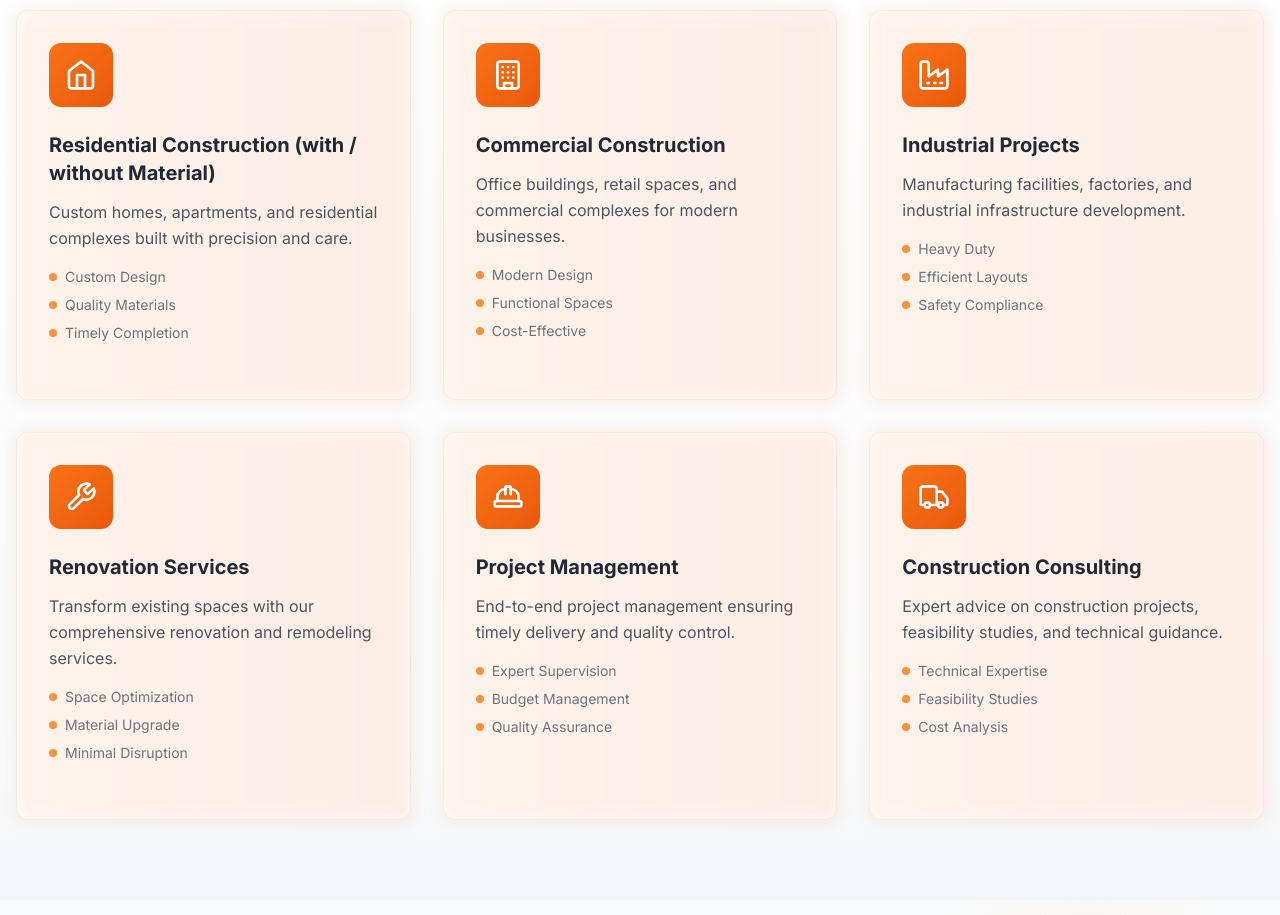
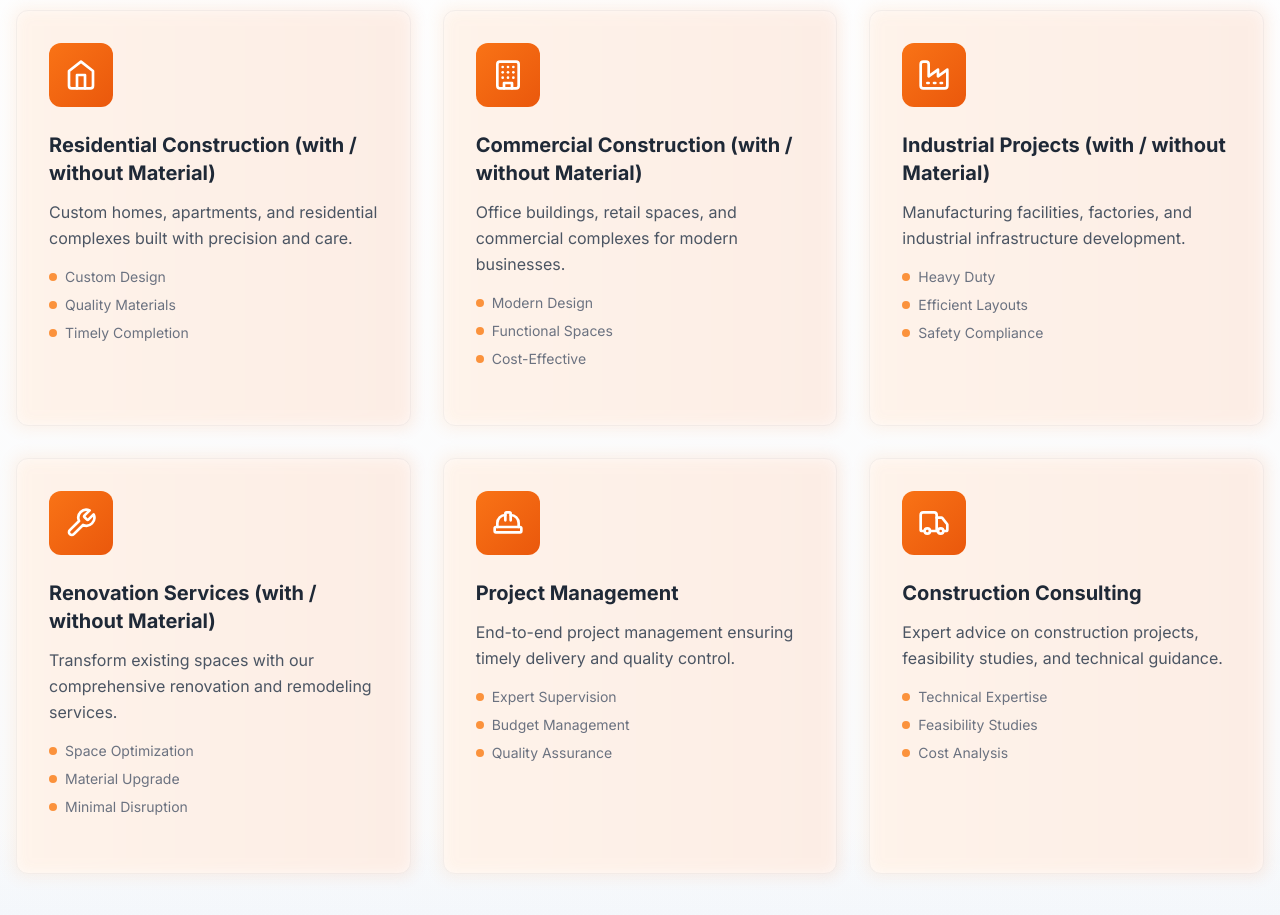
Before and after one commit to abdulrehmangulfaraz/Bin-Qasim-Enterprises, a React (Vite) app: page / in a window 1280 px wide. Shown: the part 2440-3355 px from the top of the page. Built offline with nearby package versions, Linux system fonts and the light colour scheme.

Commit message:
Minor Updates

```diff
--- a/src/components/Services.tsx
+++ b/src/components/Services.tsx
@@ -12,19 +12,19 @@ const Services = () => {
     },
     {
       icon: Building,
-      title: 'Commercial Construction',
+      title: 'Commercial Construction (with / without Material)',
       description: 'Office buildings, retail spaces, and commercial complexes for modern businesses.',
       features: ['Modern Design', 'Functional Spaces', 'Cost-Effective']
     },
     {
       icon: Factory,
-      title: 'Industrial Projects',
+      title: 'Industrial Projects (with / without Material)',
       description: 'Manufacturing facilities, factories, and industrial infrastructure development.',
       features: ['Heavy Duty', 'Efficient Layouts', 'Safety Compliance']
     },
     {
       icon: Wrench,
-      title: 'Renovation Services',
+      title: 'Renovation Services (with / without Material)',
       description: 'Transform existing spaces with our comprehensive renovation and remodeling services.',
       features: ['Space Optimization', 'Material Upgrade', 'Minimal Disruption']
     },
```
